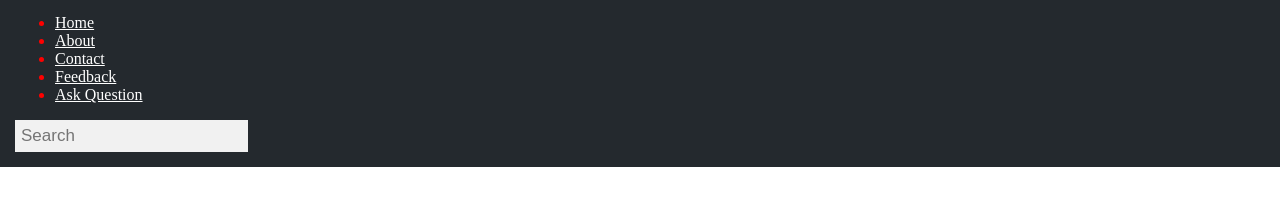
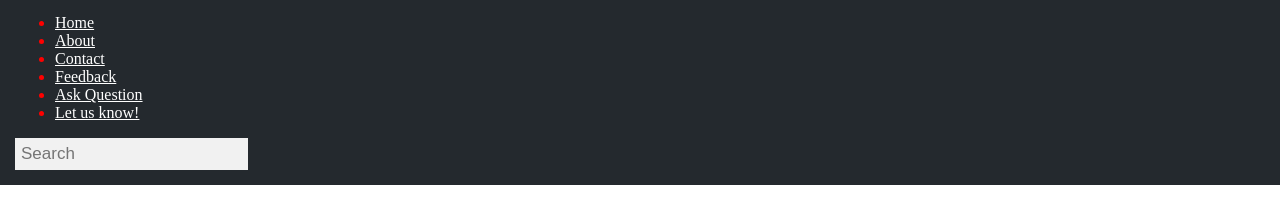
Before and after one commit to ayushpaudel10/60-days-of-js-with-KUCC, a plain HTML site: page Day4/index.html in a window 1280 px wide. Shown: the part 44-268 px from the top of the page. Drawn offline with Linux system fonts and the light colour scheme.

Commit message:
MyChages

```diff
--- a/Day4/index.html
+++ b/Day4/index.html
@@ -14,6 +14,7 @@
             <li><a href="#" class="ul">Contact</a></li>
             <li><a href="#" class="ul">Feedback</a></li>
             <li><a href="#" class="ul">Ask Question</a></li>
+            <li><a href="#" class="ul">Let us know!</a></li>
         </ul>
         <div class="search-bar">
             <input type="text" placeholder="Search">
```
